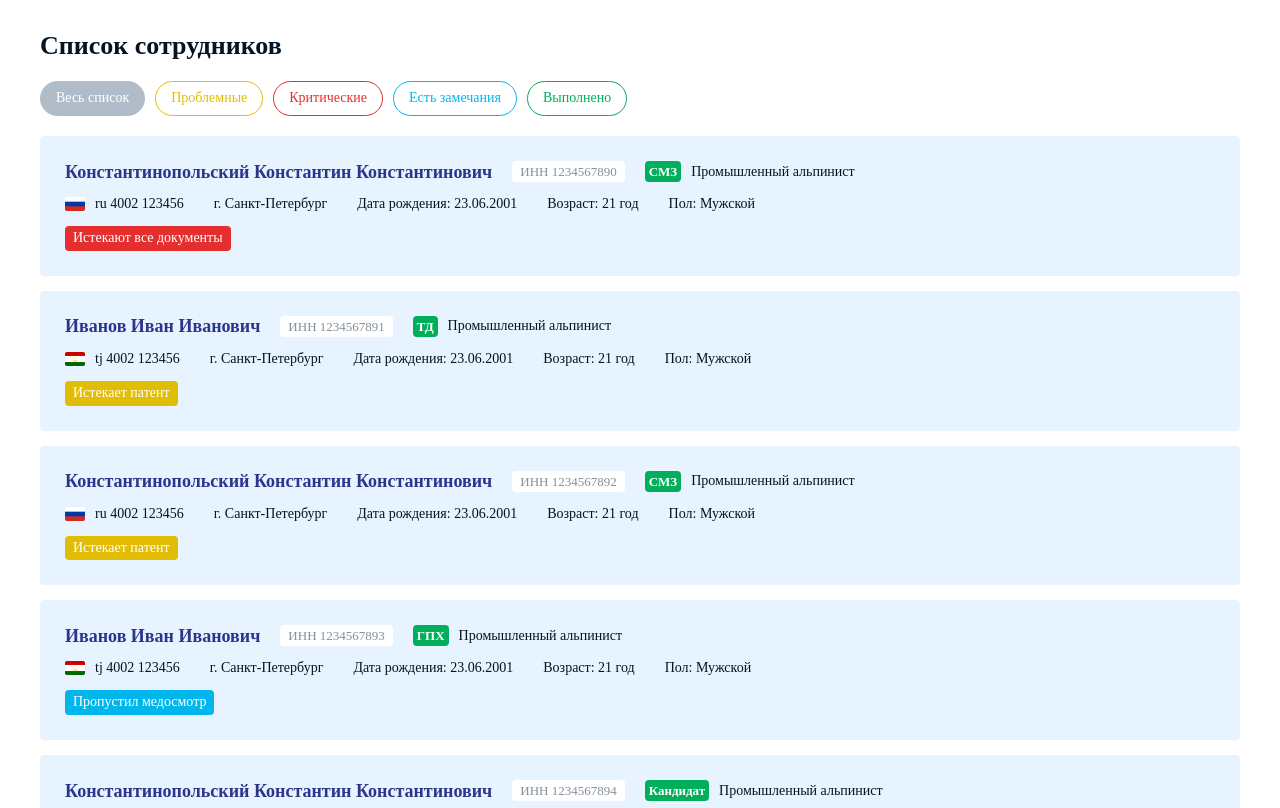
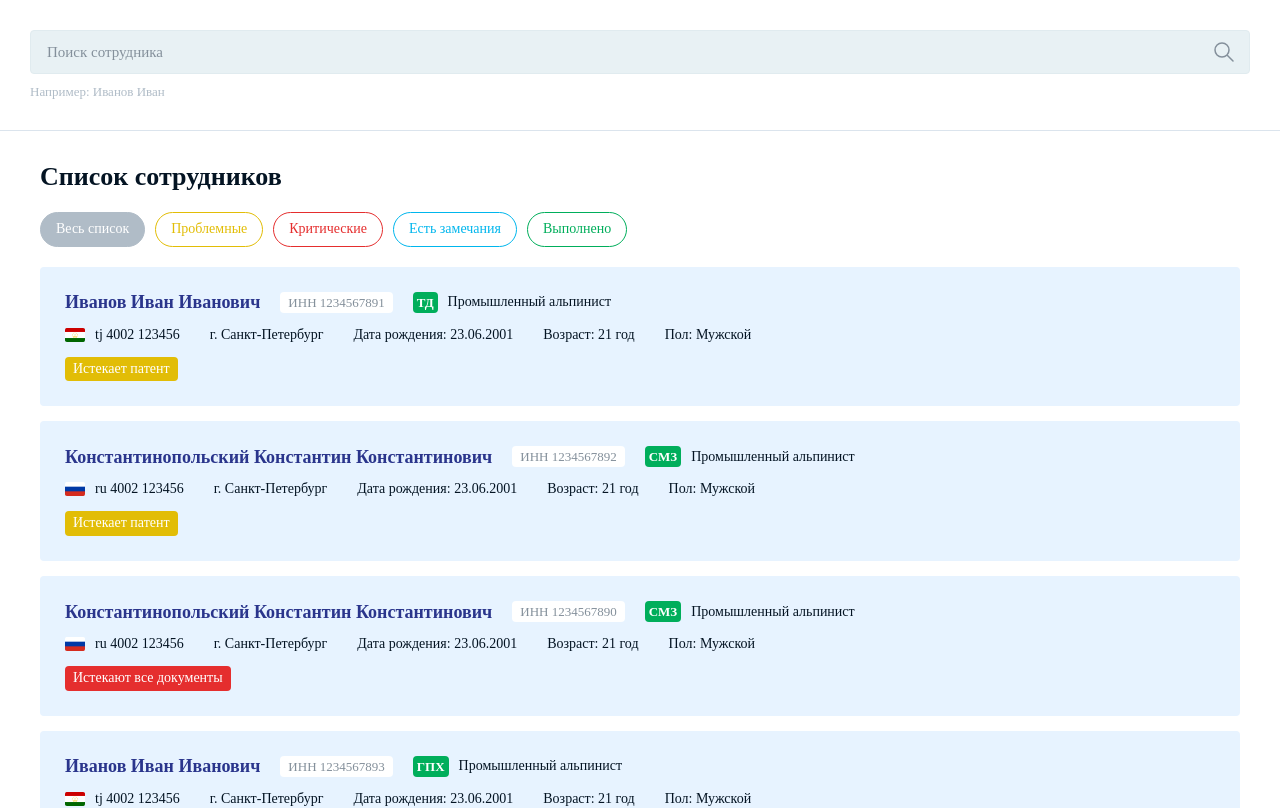
Before and after one commit to Juris-Berkulis/employees, a Vue app: page / in a window 1280 px wide. Shown: the top 808 px of the page. Built offline with nearby package versions, Linux system fonts and the light colour scheme.

Commit message:
1. Add employee filtering using an input field; 2. Add sorting of employees by their status id.

```diff
--- a/src/assets/styles/_base.scss
+++ b/src/assets/styles/_base.scss
@@ -10,3 +10,15 @@
   cursor: pointer;
   transition: all 0.4s linear;
 }
+
+.input {
+  outline: none;
+
+  &:focus {
+    outline: none;
+  }
+
+  &::placeholder {
+    color: currentColor;
+  }
+}
--- a/src/assets/styles/_variables.scss
+++ b/src/assets/styles/_variables.scss
@@ -5,6 +5,7 @@
     --green: #00ae5b;
     --grey: #b0bcc7;
     --light_grey: #e7f3ff;
-    --dark_grey: #84909B;
+    --dark_grey: #84909b;
+    --line: #dbe4ed;
     --white: #ffffff;
 }
--- a/src/components/EmployeesList.vue
+++ b/src/components/EmployeesList.vue
@@ -4,6 +4,11 @@ import { storeToRefs } from 'pinia';
 import EmployeesListItem from '@/components/EmployeesListItem.vue';
 import { employees, type Employee } from '@/data/employees';
 import { useFilterStaffTagStore } from '@/stores/filterStaffTag';
+import { useSearchEmployeesStore } from '@/stores/searchEmployees';
+
+const {
+    searchValue,
+} = storeToRefs(useSearchEmployeesStore());
 
 const filterStaffTagStore = useFilterStaffTagStore();
 
@@ -12,9 +17,21 @@ const {
     isFilterStaffTagEnabled,
 } = storeToRefs(filterStaffTagStore);
 
-const employeesList: ComputedRef<Employee[]> = computed(() => {
+const employeesListWithFilteredStaffTag: ComputedRef<Employee[]> = computed(() => {
     if (!isFilterStaffTagEnabled.value) return employees
     else return employees.filter((employee) => filterStaffTag.value[employee.status.tag.id])
+});
+
+const employeesListWithSearch: ComputedRef<Employee[]> = computed(() => {
+    return employeesListWithFilteredStaffTag.value.filter((employee) => {
+        return employee.full_name.toLowerCase().includes(searchValue.value.toLowerCase())
+    })
+});
+
+const employeesListWithSorting: ComputedRef<Employee[]> = computed(() => {
+    return [...employeesListWithSearch.value].sort((employee1, employee2) => {
+        return employee1.status.tag.id - employee2.status.tag.id
+    })
 });
 </script>
 
@@ -23,7 +40,7 @@ const employeesList: ComputedRef<Employee[]> = computed(() => {
     <h1 class="employees-list__title">Список сотрудников</h1>
     <slot class="employees-list__filter-slot" name="filter" />
     <div class="employees-list__items-list">
-        <EmployeesListItem v-for="employee of employeesList" :key="employee.inn" :employee="employee" />
+        <EmployeesListItem v-for="employee of employeesListWithSorting" :key="employee.inn" :employee="employee" />
     </div>
 </div>
 </template>
--- /dev/null
+++ b/src/components/SearchEmployees.vue
@@ -0,0 +1,82 @@
+<script setup lang="ts">
+import { onUnmounted, ref, type Ref } from 'vue';
+import { storeToRefs } from 'pinia';
+import IconSearch from '@/components/icons/IconSearch.vue';
+import { useSearchEmployeesStore } from '@/stores/searchEmployees';
+
+const {
+    searchValue,
+} = storeToRefs(useSearchEmployeesStore());
+
+const timerId: Ref<ReturnType<typeof setTimeout> | null> = ref(null);
+
+const inputedValueDelay = (event: Event): void => {
+    clearTimeout(Number(timerId.value));
+
+    timerId.value = setTimeout(() => {
+        searchValue.value = (event.target as HTMLInputElement).value;
+    }, 1000);
+};
+
+onUnmounted(() => {
+    clearTimeout(Number(timerId.value));
+});
+</script>
+
+<template>
+<div class="search-employees">
+    <div class="search-employees__input-wrapper">
+        <input
+            class="search-employees__input input"
+            @input="inputedValueDelay"
+            type="text"
+            placeholder="Поиск сотрудника"
+        >
+        <IconSearch class="search-employees__input-icon" />
+    </div>
+    <p class="search-employees__input-description">Например: Иванов Иван</p>
+</div>
+</template>
+
+<style scoped lang="scss">
+.search-employees {
+    padding: 30px;
+    border-bottom: 1px solid var(--line, #dbe4ed);
+}
+
+.search-employees__input-wrapper {
+    position: relative;
+    margin-bottom: 10px;
+}
+
+.search-employees__input {
+    width: 100%;
+    padding: 12px 16px;
+    border-radius: 4px;
+    border: 1px solid #e0ebef;
+    background-color: #e8f1f4;
+    color: var(--dark_grey, #84909b);
+    font-family: Montserrat;
+    font-size: 15px;
+    font-style: normal;
+    font-weight: 400;
+    line-height: 120%;
+}
+
+.search-employees__input-icon {
+    position: absolute;
+    top: 50%;
+    right: 16px;
+    transform: translateY(-50%);
+    color: var(--dark_grey, #84909b);
+}
+
+.search-employees__input-description {
+    color: var(--grey, #b0bcc7);
+    font-family: Montserrat;
+    font-size: 13px;
+    font-style: normal;
+    font-weight: 400;
+    line-height: 120%;
+}
+</style>
--- /dev/null
+++ b/src/components/icons/IconSearch.vue
@@ -0,0 +1,5 @@
+<template>
+<svg xmlns="http://www.w3.org/2000/svg" width="20" height="20" viewBox="0 0 20 20" fill="none">
+    <path d="M19 19L13 13M15 8C15 11.866 11.866 15 8 15C4.13401 15 1 11.866 1 8C1 4.13401 4.13401 1 8 1C11.866 1 15 4.13401 15 8Z" stroke="currentColor" stroke-width="1.5" stroke-linecap="round" stroke-linejoin="round"/>
+</svg>
+</template>
--- /dev/null
+++ b/src/stores/searchEmployees.ts
@@ -0,0 +1,10 @@
+import { ref, type Ref } from 'vue';
+import { defineStore } from "pinia";
+
+export const useSearchEmployeesStore = defineStore('searchEmployees', () => {
+    const searchValue: Ref<string> = ref('');
+
+    return {
+        searchValue,
+    }
+});
--- a/src/views/HomeView.vue
+++ b/src/views/HomeView.vue
@@ -1,10 +1,11 @@
 <script setup lang="ts">
+import SearchEmployees from '@/components/SearchEmployees.vue';
 import EmployeesList from '@/components/EmployeesList.vue';
 import FilterStaffTag from '@/components/FilterStaffTag.vue';
-
 </script>
 
 <template>
+<SearchEmployees />
 <EmployeesList>
     <template #filter>
         <FilterStaffTag />
```
